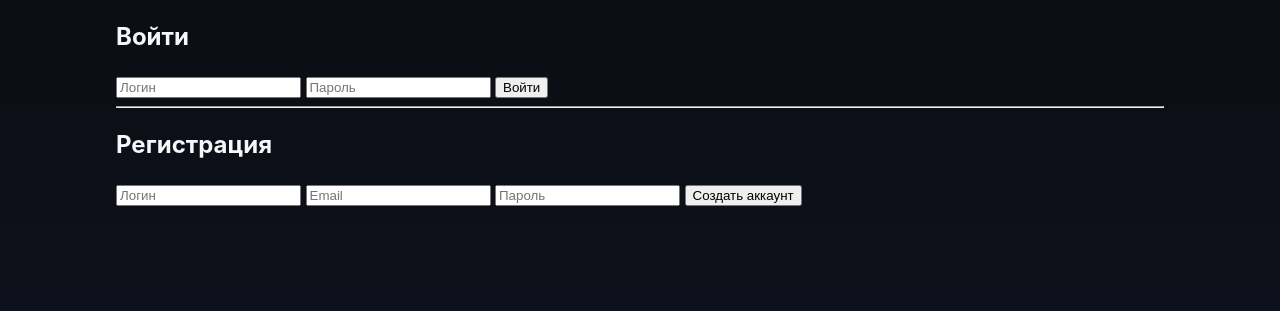
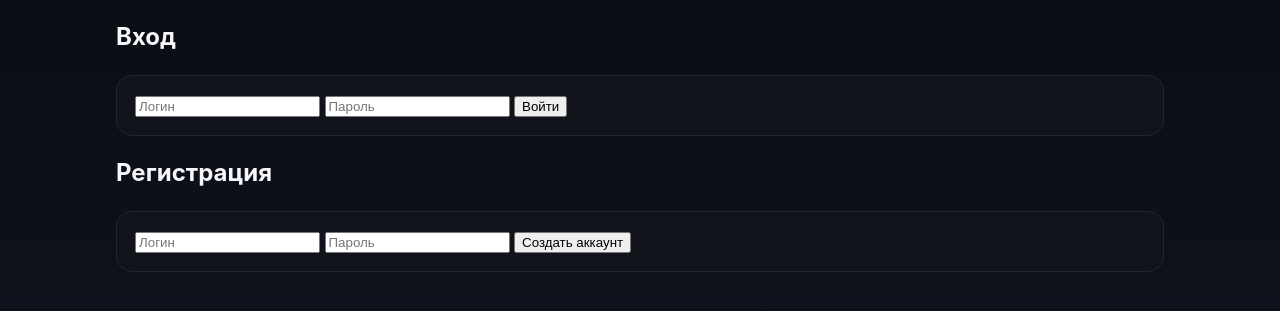
Before and after one commit to djdoodlez-gif/Bachata-music, a Flask app: page /auth/login in a window 1280 px wide. Shown: the part 47-358 px from the top of the page. Run offline with Flask 3, Linux system fonts and the light colour scheme.

Commit message:
Update auth.html

```diff
--- a/templates/auth.html
+++ b/templates/auth.html
@@ -1,18 +1,15 @@
 {% extends "base.html" %}
 {% block content %}
-<h2>Войти</h2>
-<form method="post" action="{{ url_for('auth.login') }}">
+<h2>Вход</h2>
+<form method="post" action="{{ url_for('login') }}" class="card">
   <input name="username" placeholder="Логин" required>
   <input type="password" name="password" placeholder="Пароль" required>
   <button type="submit">Войти</button>
 </form>
 
-<hr>
-
-<h2 id="signup">Регистрация</h2>
-<form method="post" action="{{ url_for('auth.register') }}">
+<h2>Регистрация</h2>
+<form method="post" action="{{ url_for('register') }}" class="card">
   <input name="username" placeholder="Логин" required>
-  <input type="email" name="email" placeholder="Email" required>
   <input type="password" name="password" placeholder="Пароль" required>
   <button type="submit">Создать аккаунт</button>
 </form>
```
